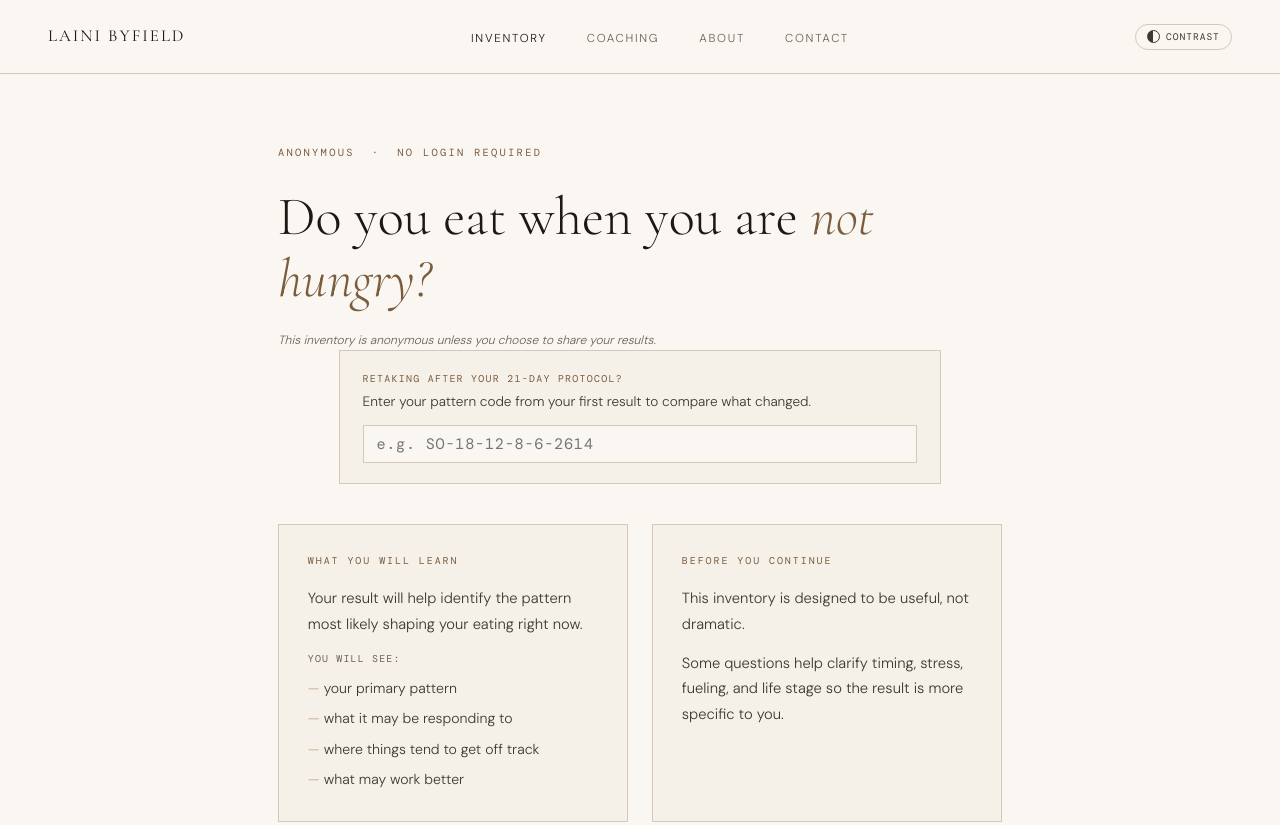
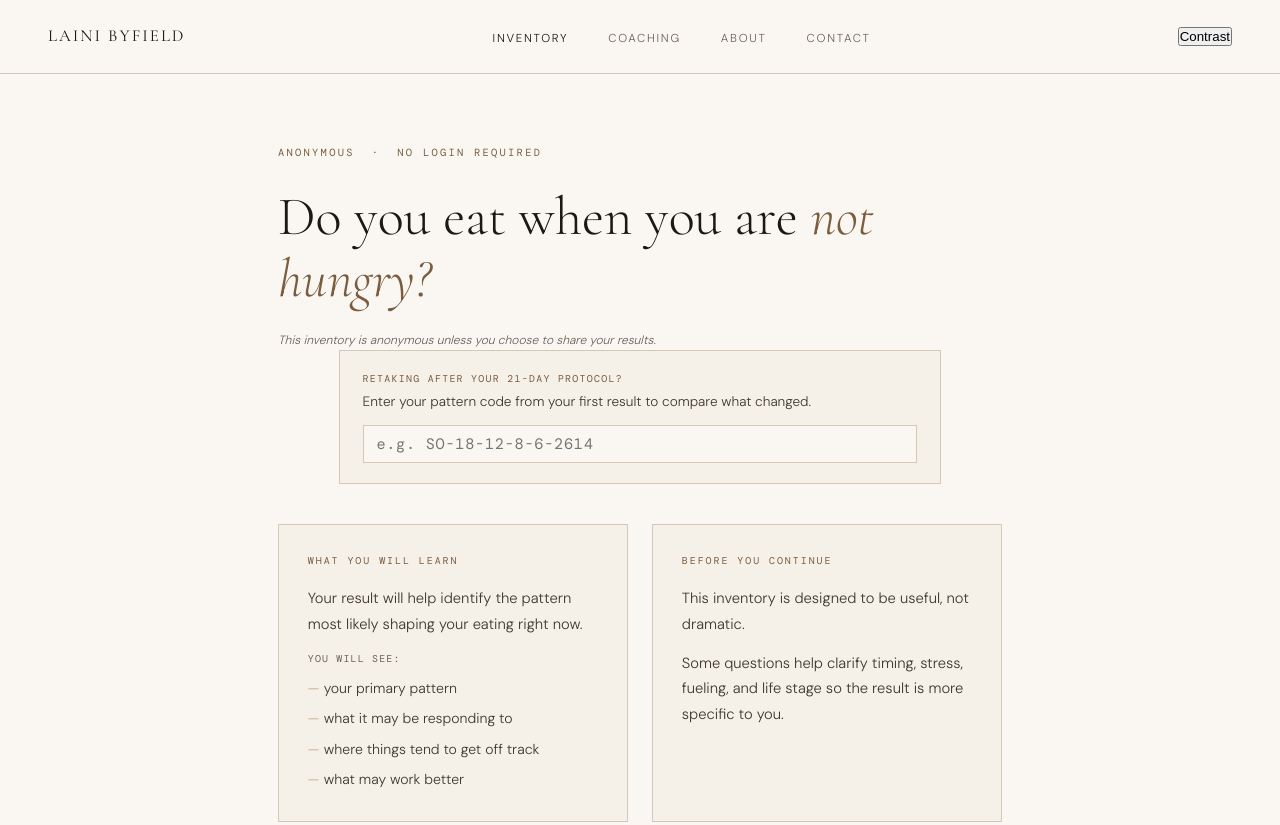
Before and after one commit to lainibyfield/lainibyfield-site, a plain HTML site: page assessment.html in a window 1280 px wide. Shown: the top 825 px of the page. Drawn offline with nearby package versions, Linux system fonts and the light colour scheme; a web font is replaced by a local one.

Commit message:
Add files via upload

```diff
--- a/assessment.html
+++ b/assessment.html
@@ -536,65 +536,6 @@
   .unanswered-flag { outline: 2px solid #c0392b; outline-offset: 4px; border-radius: 2px; }
 
   /* ── HIGH CONTRAST MODE ────────────────────────────────────────────────── */
-  body.high-contrast {
-    --cream: #ffffff;
-    --warm-white: #f5f3f0;
-    --ink: #111111;
-    --ink-light: #2a2520;
-    --muted: #4a4540;
-    --accent: #6b4e2e;
-    --accent-light: #9e7a52;
-    --rule: #9e9080;
-  }
-  body.high-contrast nav {
-    background: #f5f3f0;
-    border-bottom-color: #9e9080;
-  }
-  body.high-contrast .question-card,
-  body.high-contrast .option-row {
-    background: #ffffff;
-    border-color: #9e9080;
-  }
-  body.high-contrast .option-row:hover {
-    background: #f0ede8;
-  }
-
-  /* Accessibility contrast toggle — nav-based, labeled */
-  .contrast-control {
-    display: inline-flex;
-    align-items: center;
-    gap: 0.4rem;
-    background: none;
-    border: 1px solid var(--rule);
-    border-radius: 999px;
-    padding: 0.35rem 0.7rem;
-    cursor: pointer;
-    font-family: 'DM Mono', monospace;
-    font-size: 0.6rem;
-    letter-spacing: 0.1em;
-    text-transform: uppercase;
-    color: var(--ink-light);
-    transition: border-color 0.2s, color 0.2s;
-    white-space: nowrap;
-  }
-  .contrast-control:hover { border-color: var(--accent); color: var(--ink); }
-  .contrast-control .contrast-icon {
-    width: 13px; height: 13px;
-    border-radius: 50%;
-    border: 1.5px solid currentColor;
-    background: linear-gradient(90deg, currentColor 50%, transparent 50%);
-    display: inline-block;
-    flex-shrink: 0;
-  }
-  body.high-contrast .contrast-control {
-    border-color: var(--ink);
-    color: var(--ink);
-  }
-  @media (max-width: 600px) {
-    .contrast-control .contrast-label-text { display: none; }
-    .contrast-control { padding: 0.4rem; }
-  }
-
   </style>
 </head>
 <body>
```
